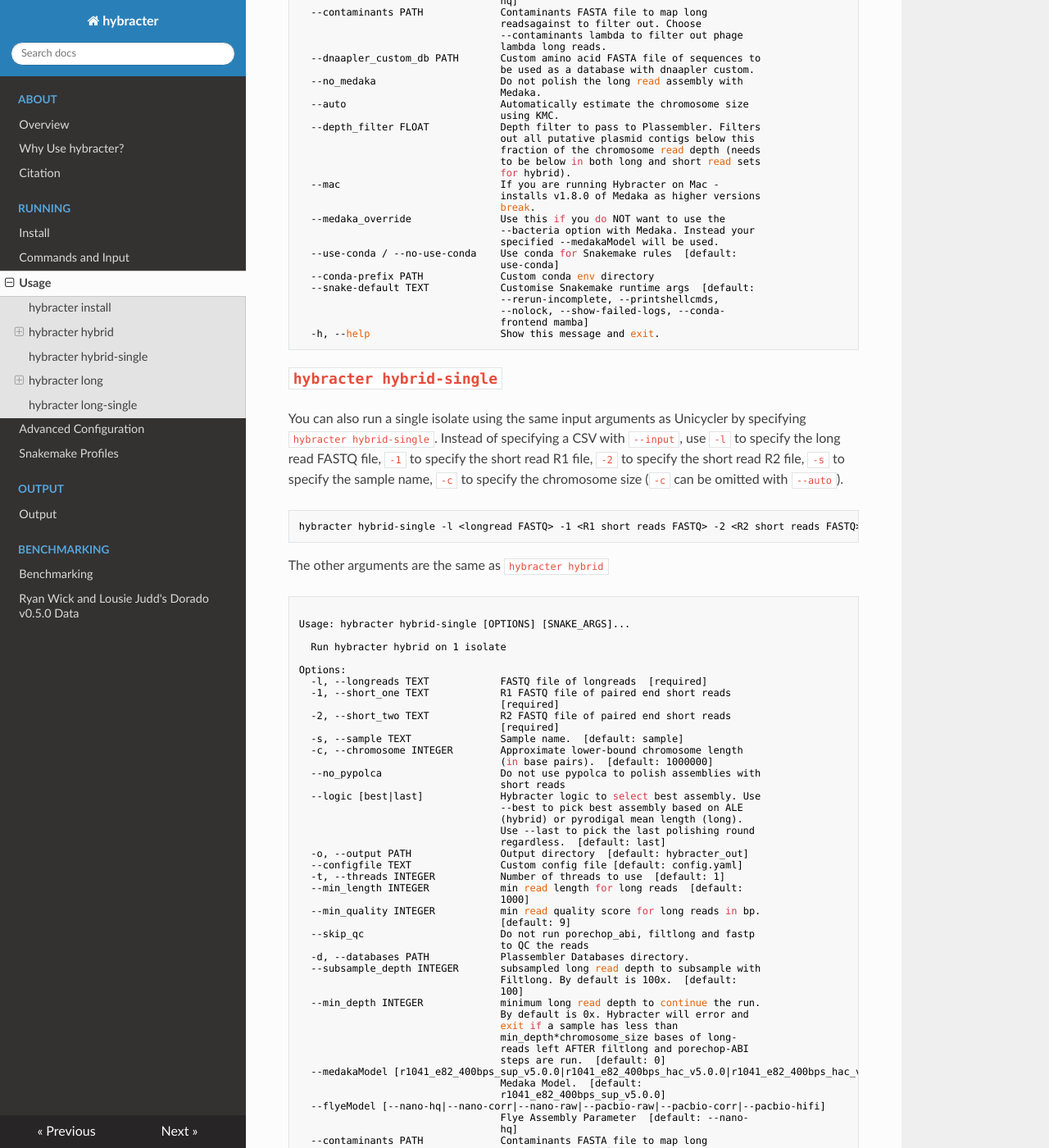
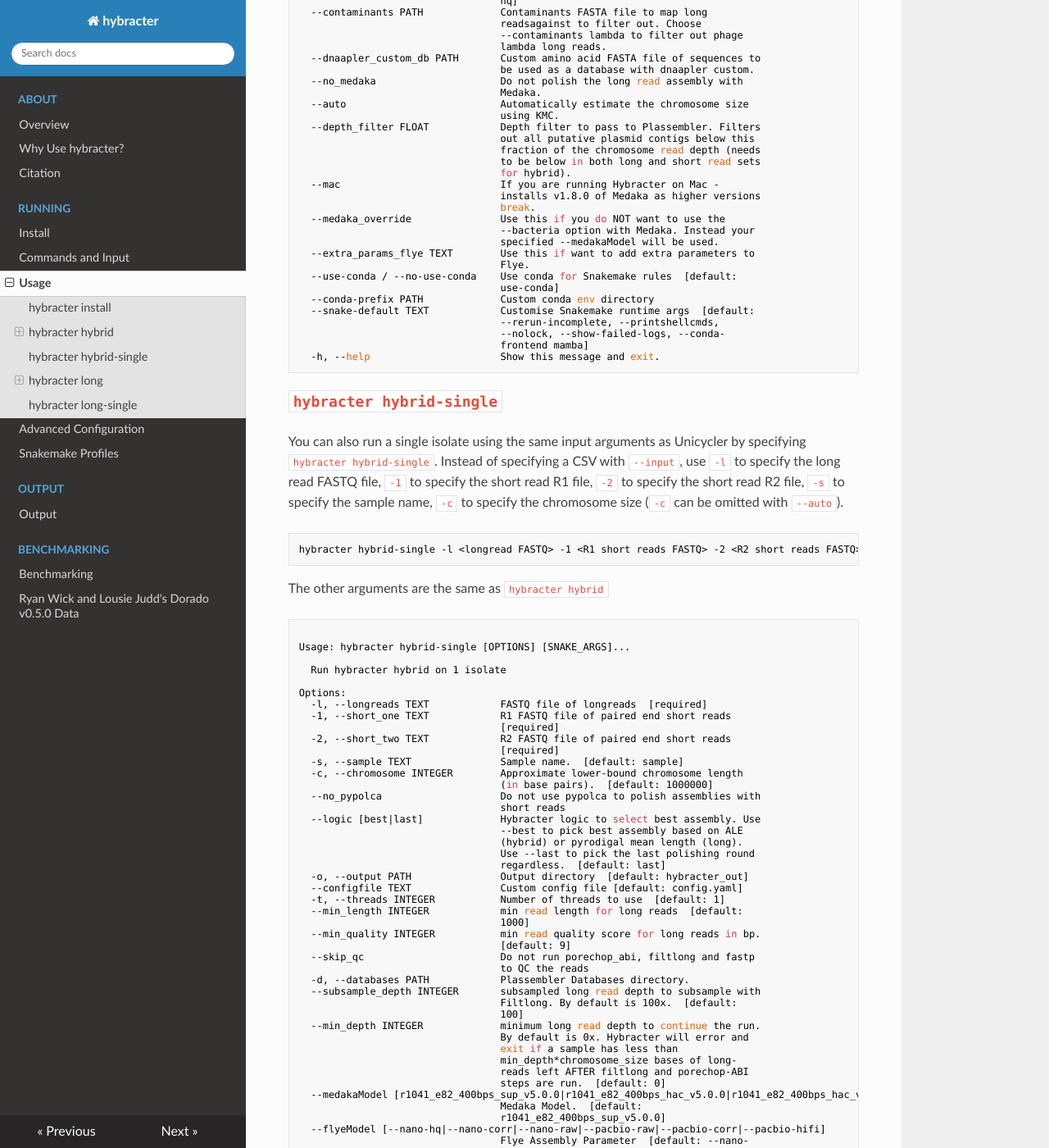
Before and after one commit to gbouras13/hybracter, an MkDocs documentation site: the page built from docs/run.md, in a window 1280 px wide and 1400 px high, scrolled down 2301 px. Shown: the whole window at 82% size. Built offline with MkDocs 1.6.1, drawn with Linux system fonts in a browser that asks for light colours; nearby versions of some CDN libraries; some of the changed text lies outside the part shown.

Commit message:
update docs

```diff
--- a/docs/run.md
+++ b/docs/run.md
@@ -121,6 +121,8 @@ Options:
   --medaka_override               Use this if you do NOT want to use the
                                   --bacteria option with Medaka. Instead your
                                   specified --medakaModel will be used.
+  --extra_params_flye TEXT        Use this if want to add extra parameters to
+                                  Flye.
   --use-conda / --no-use-conda    Use conda for Snakemake rules  [default:
                                   use-conda]
   --conda-prefix PATH             Custom conda env directory
@@ -209,6 +211,8 @@ Options:
   --medaka_override               Use this if you do NOT want to use the
                                   --bacteria option with Medaka. Instead your
                                   specified --medakaModel will be used.
+  --extra_params_flye TEXT        Use this if want to add extra parameters to
+                                  Flye.
   --use-conda / --no-use-conda    Use conda for Snakemake rules  [default:
                                   use-conda]
   --conda-prefix PATH             Custom conda env directory
@@ -301,6 +305,8 @@ Options:
   --medaka_override               Use this if you do NOT want to use the
                                   --bacteria option with Medaka. Instead your
                                   specified --medakaModel will be used.
+  --extra_params_flye TEXT        Use this if want to add extra parameters to
+                                  Flye.
   --use-conda / --no-use-conda    Use conda for Snakemake rules  [default:
                                   use-conda]
   --conda-prefix PATH             Custom conda env directory
@@ -381,6 +387,8 @@ Options:
   --medaka_override               Use this if you do NOT want to use the
                                   --bacteria option with Medaka. Instead your
                                   specified --medakaModel will be used.
+  --extra_params_flye TEXT        Use this if want to add extra parameters to
+                                  Flye.
   --use-conda / --no-use-conda    Use conda for Snakemake rules  [default:
                                   use-conda]
   --conda-prefix PATH             Custom conda env directory
```
Also changed, not shown: HISTORY.md (+2 -2 lines), README.md (+1 -0 lines).
